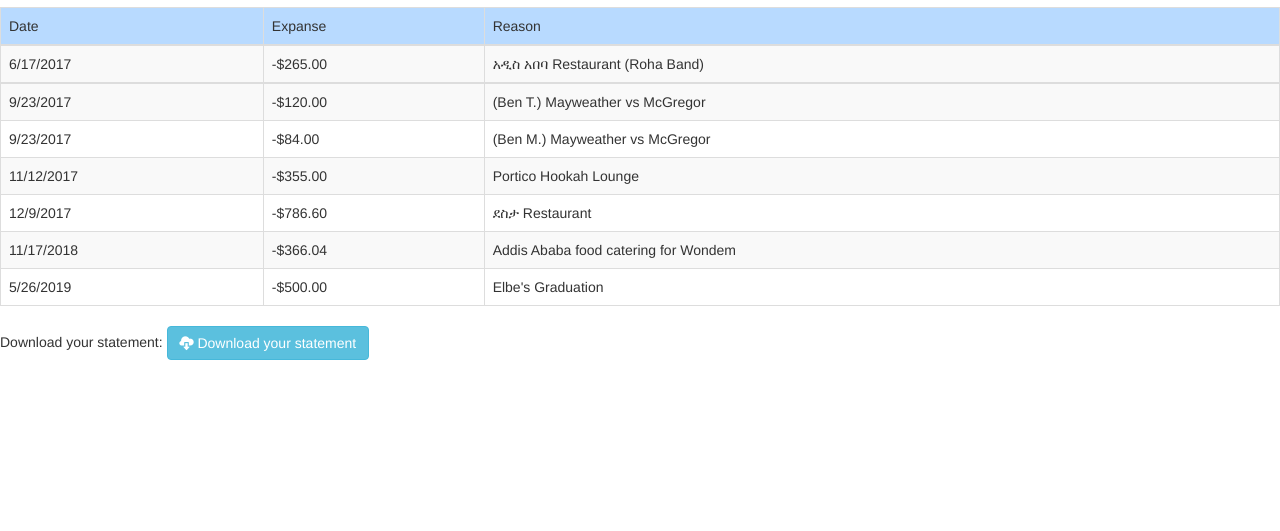
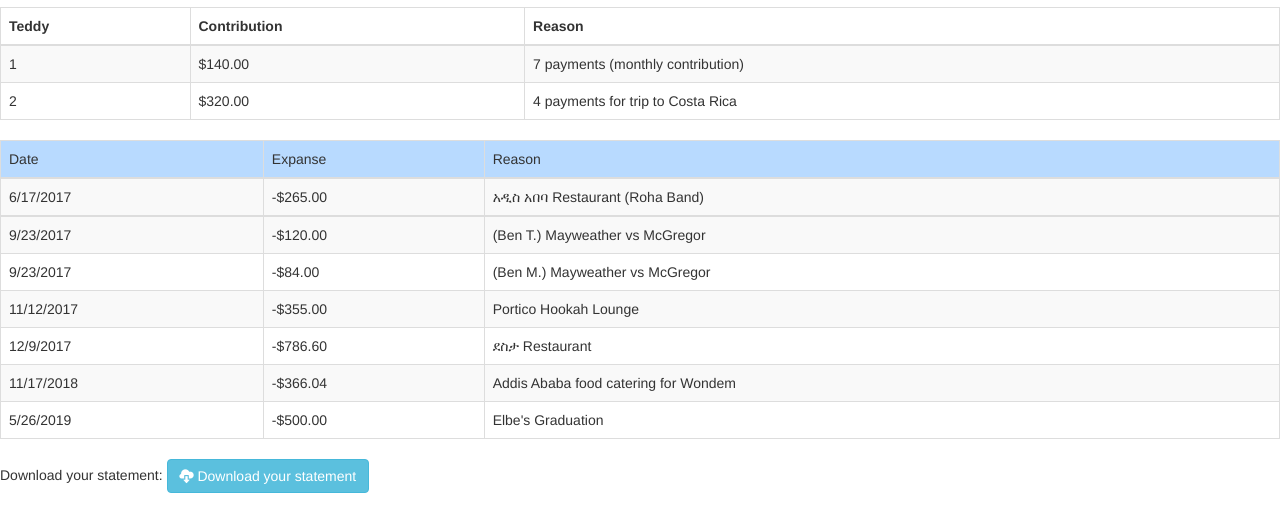
Before and after one commit to zbekele/mehaber_balance, a website: page dist/index.html in a window 1280 px wide. Shown: the part 101-632 px from the top of the page. Drawn offline with nearby package versions, Linux system fonts and the light colour scheme; no server answers; a web font is replaced by a local one.

Commit message:
Update index.html

```diff
--- a/dist/index.html
+++ b/dist/index.html
@@ -34,6 +34,7 @@
         text-shadow: 4px 4px 4px rgb(134, 133, 133);
         /* font-family: 'Bad Script', cursive; */
         font-family: 'Fredericka the Great', cursive;
+      }
     </style>
 
     <title>Mehaber</title>
@@ -189,6 +190,32 @@
         });
       }
     </script>
+    <div id="teedy">
+      <table
+        id="Expance"
+        class="table table-striped table-bordered table-hover table-sm"
+      >
+        <thead>
+          <tr>
+            <th>Teddy</th>
+            <th>Contribution</th>
+            <th>Reason</th>
+          </tr>
+        </thead>
+        <tbody>
+          <tr>
+            <td>1</td>
+            <td>$140.00</td>
+            <td>7 payments (monthly contribution)</td>
+          </tr>
+          <tr>
+            <td>2</td>
+            <td>$320.00</td>
+            <td>4 payments for trip to Costa Rica</td>
+          </tr>
+        </tbody>
+      </table>
+    </div>
 
     <div class="Expance">
       <table
```
